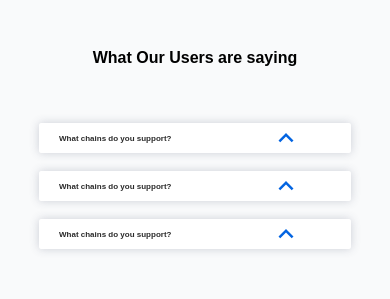
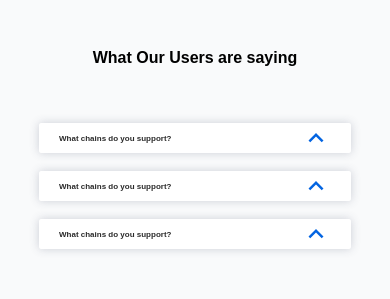
Before and after one commit to Muzammil-crypto/BlockSight, a Next.js app: page / in a window 390 px wide. Shown: the part 4280-4579 px from the top of the page. Built offline with nearby package versions, Linux system fonts and the light colour scheme.

Commit message:
theme responsiveness ALMOST DONE

```diff
--- a/src/components/CollapsableFAQ/Collapsible.js
+++ b/src/components/CollapsableFAQ/Collapsible.js
@@ -9,8 +9,8 @@ export const Collapsible = ({ question, answer }) => {
   return (
     <div className={style.mainDiv}>
       <div className={style.questionDiv} onClick={toggle}>
-        <div>
-          <h4 className={style.question}>{question}</h4>
+        <div className={style.question}>
+          <h4 className={style.questionText}>{question}</h4>
         </div>
         <div className={style.downArrow}>
           {open ? (
--- a/src/components/CollapsableFAQ/styles.module.scss
+++ b/src/components/CollapsableFAQ/styles.module.scss
@@ -2,38 +2,46 @@
   box-shadow: 0 0px 10px 0.1px #363d5b3a;
 border-radius: 3px;
     align-self: center;
-    width: 100%;
     background-color: white;
     justify-content: center;
 }
 .questionDiv{
 border-radius: 3px;
 flex-direction: row;
-    padding-left: 50px;
     display: flex;
     height: 60px;
     width: 100%;
     background-color: white;
 }
 .answerDiv{
+    padding-left: 50px;
+    flex-direction: row;
     border-radius: 3px;
     margin-top: -20px;
-    padding-left: 50px;
     padding-bottom:  20px;
     display: flex;
     align-self: center;
     align-content: center;
     height: 40px;
-    width: 700px;
     background-color: white;
 }
 .question{
+    width: 80%;
+    font-family: sans-serif;
+    font-size: 18px;
+    font-weight: 500px;
+    color: #2A2A2A;
+}
+.questionText{
+    padding-left:  50px;
+    text-align: left    ;
     font-family: sans-serif;
     font-size: 18px;
     font-weight: 500px;
     color: #2A2A2A;
 }
 .answer{
+    text-align: left;
     font-family: sans-serif;
     font-size: 15px;
     font-weight: 400px;
@@ -41,8 +49,9 @@ flex-direction: row;
 
 }
 .downArrow{
-    margin-left: 230px;
-    justify-content: left;
+    width: 20%;
+    margin-right: 20px;
+    justify-content: right;
     align-items: center;
     display: flex;
 
@@ -67,9 +76,10 @@ flex-direction: row;
     background-color: white;
     }
     .question{
+        width: 80%;
         font-family: sans-serif;
-        font-size: 8px;
-        font-weight: 300px;
+        font-size: 18px;
+        font-weight: 500px;
         color: #2A2A2A;
     }
     .answerDiv{
@@ -81,7 +91,7 @@ flex-direction: row;
         align-self: center;
         align-content: center;
         height: 30px;
-        width: 300px;
+        width: 200px;
         background-color: white;
     }
     .answer{
@@ -92,10 +102,19 @@ flex-direction: row;
 
     }
     .downArrow{
-        margin-left: 100px;
-        justify-content: left;
+        width: 20%;
+        margin-right: 20px;
+        justify-content: right;
         align-items: center;
         display: flex;
 
     }
+    .questionText{
+        padding-left:  0px;
+        text-align: left    ;
+        font-family: sans-serif;
+        font-size: 8px;
+        font-weight: 500px;
+        color: #2A2A2A;
+    }
 }
```
